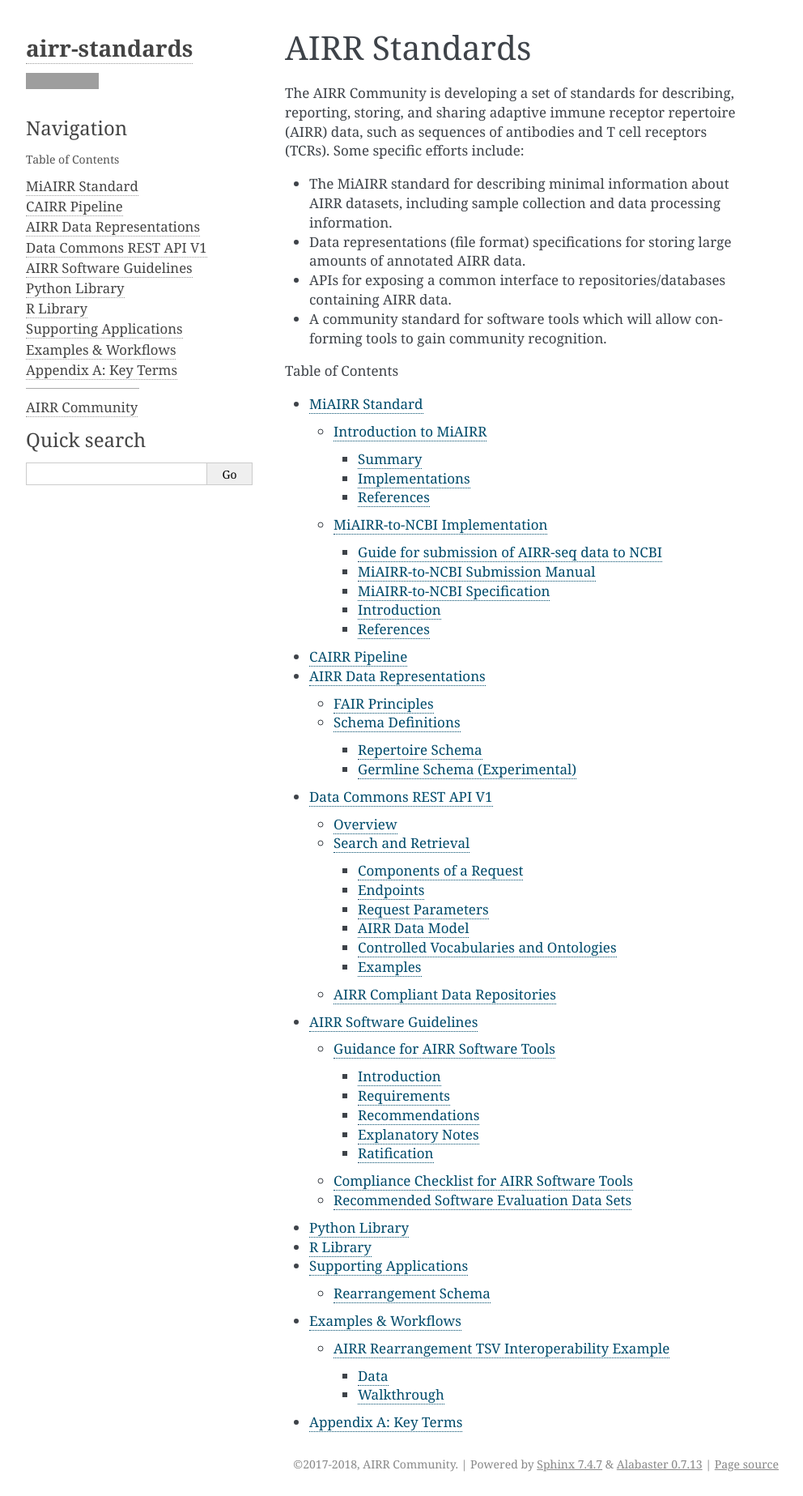
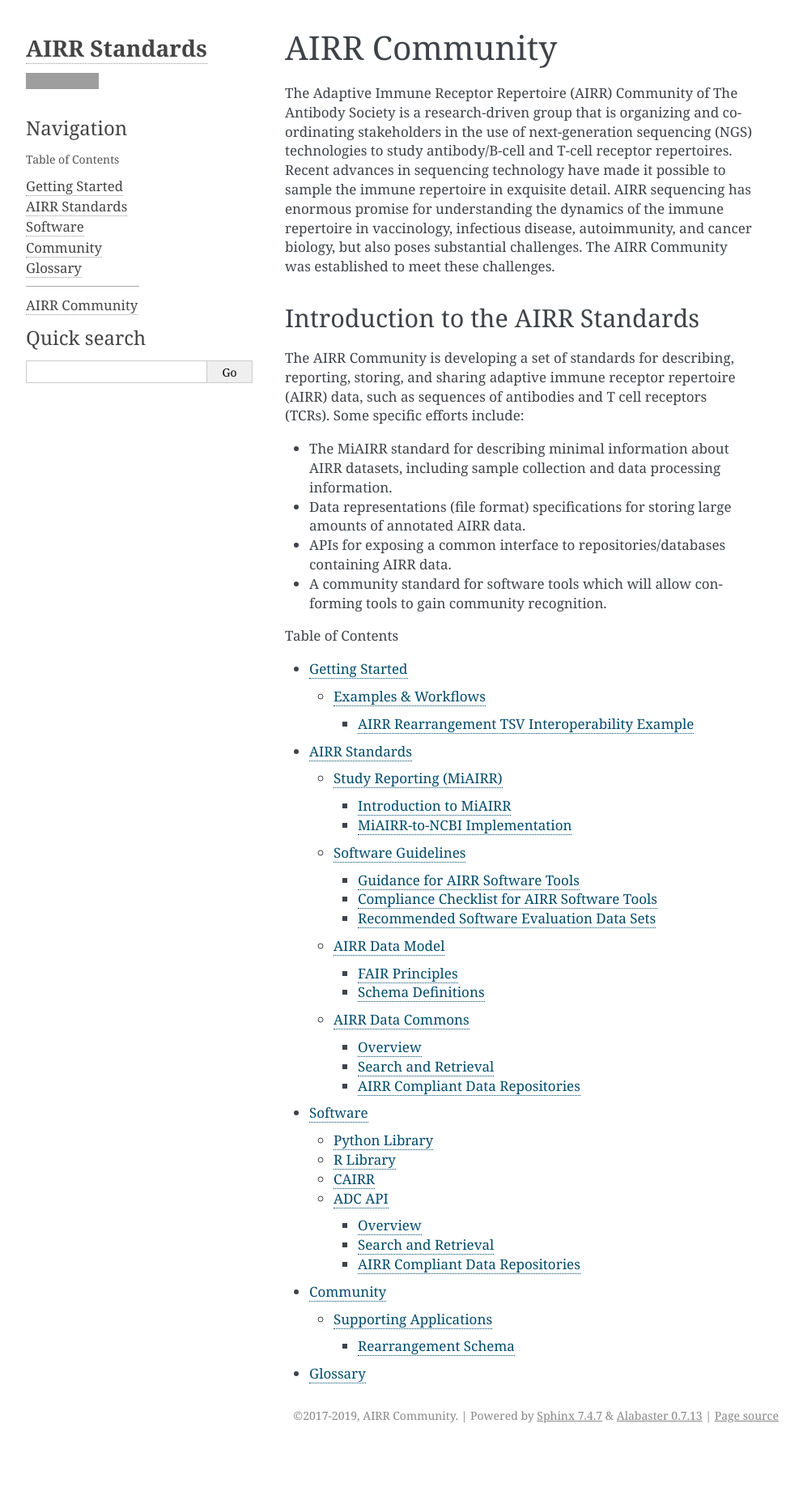
Before and after one commit to airr-community/airr-standards, a Sphinx documentation site: the page built from docs/index.rst, in a window 1280 px wide. Shown: the whole page at 81% size, without its empty margins (148-1140 px from the left). Built offline with Sphinx 7.4.7, drawn with Linux system fonts in a browser that asks for light colours; pages that are not in the unit, such as notebooks, are missing from menus; after the commit the page ends 1787 px from its top, so only the background shows below that; grey boxes are pictures that could not be loaded.

Commit message:
restructure top level

```diff
--- a/docs/conf.py
+++ b/docs/conf.py
@@ -63,8 +63,8 @@ source_suffix = ['.rst', '.md']
 master_doc = 'index'
 
 # General information about the project.
-project = 'airr-standards'
-copyright = '2017-2018, AIRR Community'
+project = 'AIRR Standards'
+copyright = '2017-2019, AIRR Community'
 author = 'AIRR Community'
 
 # The version info for the project you're documenting, acts as replacement for
--- a/docs/index.rst
+++ b/docs/index.rst
@@ -1,5 +1,19 @@
-AIRR Standards
+.. _AIRR_Introduction:
+
+AIRR Community
 ==============
+
+The Adaptive Immune Receptor Repertoire (AIRR) Community of The Antibody Society is a
+research-driven group that is organizing and coordinating stakeholders in the use of
+next-generation sequencing (NGS) technologies to study antibody/B-cell and T-cell receptor
+repertoires. Recent advances in sequencing technology have made it possible to sample the
+immune repertoire in exquisite detail. AIRR sequencing has enormous promise for understanding
+the dynamics of the immune repertoire in vaccinology, infectious disease, autoimmunity, and
+cancer biology, but also poses substantial challenges. The AIRR Community was established
+to meet these challenges.
+
+Introduction to the AIRR Standards
+------------------------------
 
 The AIRR Community is developing a set of standards for describing, reporting,
 storing, and sharing adaptive immune receptor repertoire (AIRR) data, such as
@@ -16,13 +30,8 @@ include:
     :maxdepth: 3
     :caption: Table of Contents
 
-    miairr/overview
-    cairr/overview
-    datarep/overview
-    api/overview
-    AIRR Software Guidelines <swtools/overview>
-    Python Library <packages/airr-python/overview>
-    R Library <packages/airr-R/overview>
-    Supporting Applications <resources/support.rst>
-    examples/overview
-    appendix/terms
+    Getting Started <standards/getting_started>
+    AIRR Standards <standards/overview>
+    Software <standards/software>
+    Community <standards/community>
+    Glossary <appendix/terms>
```
Also changed, not shown: docs/standards/community.rst (added, +9 -0 lines), docs/standards/getting_started.rst (added, +9 -0 lines), docs/standards/overview.rst (added, +14 -0 lines), docs/standards/software.rst (added, +12 -0 lines).
